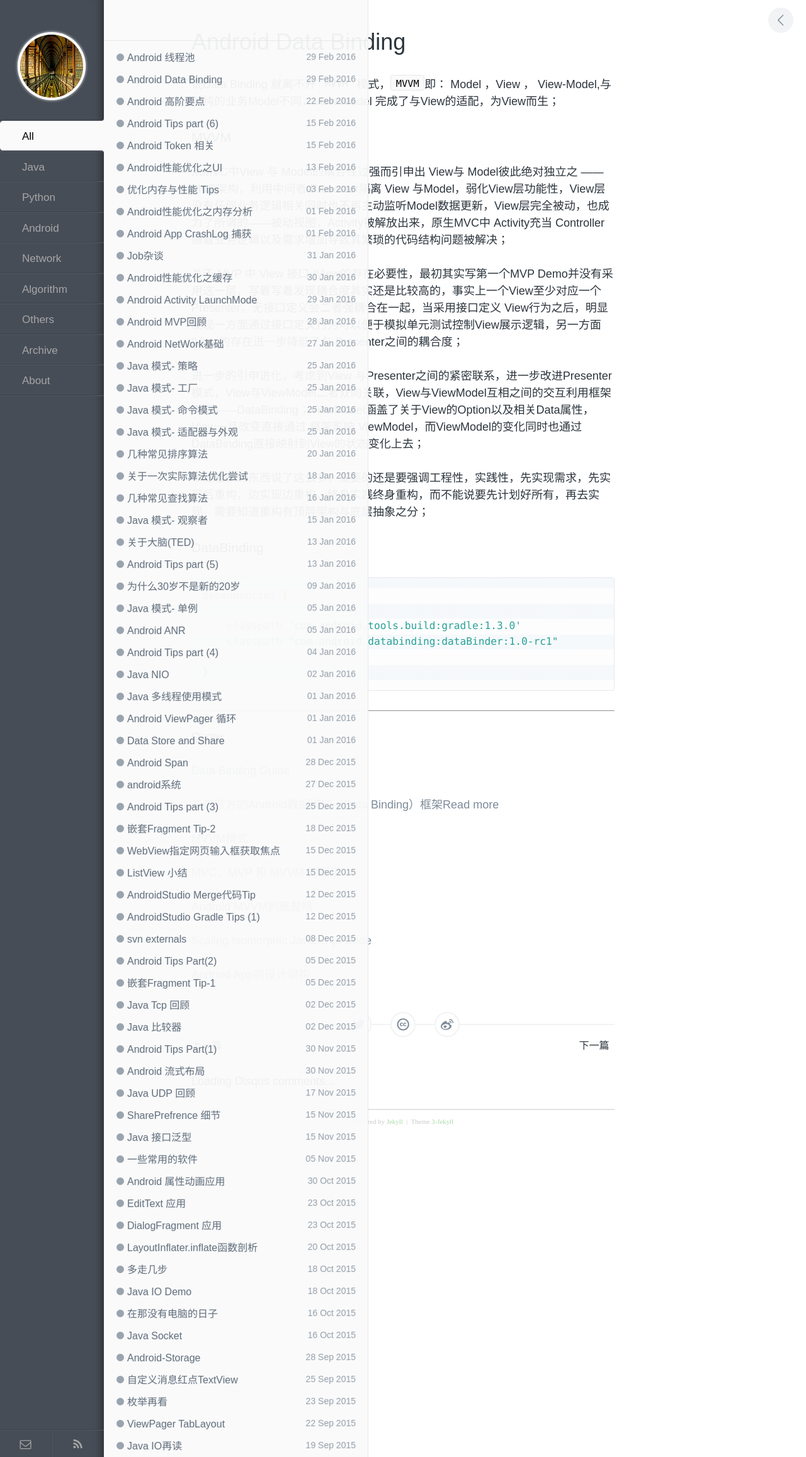
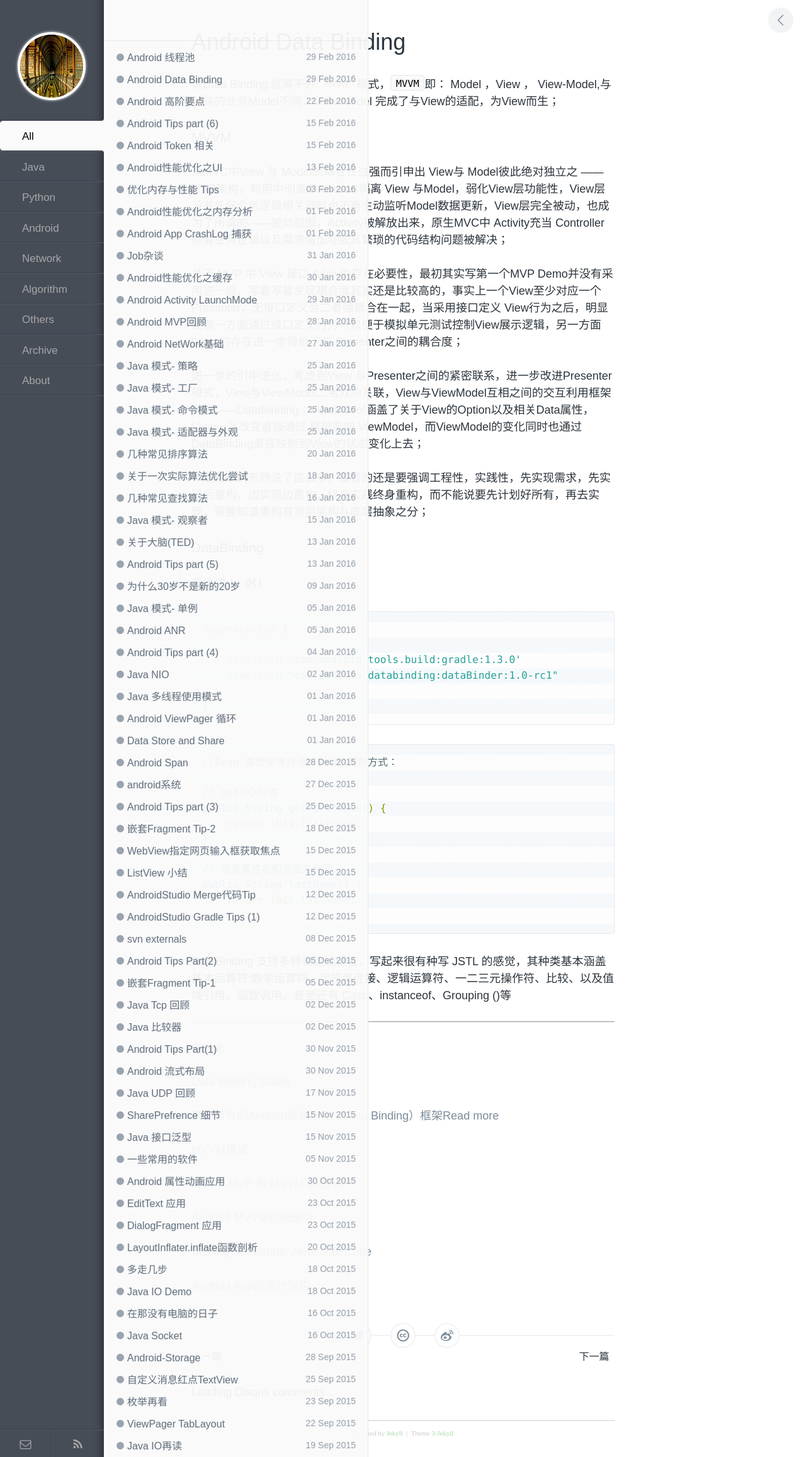
Before and after one commit to enlipan/enlipan.github.io, a Jekyll site: the page built from _posts/2016-02-29-android-data-binding.md, in a window 1280 px wide. Shown: the whole page at 63% size. Built offline with Jekyll 4.4.1, drawn with Linux system fonts in a browser that asks for light colours; nearby versions of some CDN libraries; comment, search, counter and statistics services are not loaded.

Commit message:
modify databinding

```diff
--- a/_posts/2016-02-29-android-data-binding.md
+++ b/_posts/2016-02-29-android-data-binding.md
@@ -19,6 +19,10 @@ category: android
 
 ### DataBinding
 
+表达式： `@{}`
+
+
+
 {% highlight groovy %}
 
 dependencies {
@@ -29,6 +33,27 @@ dependencies {
 }
 
 {% endhighlight %}
+
+
+{% highlight java %}
+
+//Bean 类型中支持值域引用的函数方式：
+
+// getXXX形式
+public String getFirstName() {
+    return this.firstName;
+}
+
+// 或者属性名和方法名相同
+public String lastName() {
+    return this.lastName;
+}
+
+{% endhighlight %}
+
+
+
+DataBinding 支持多种表达式语言，写起来很有种写 JSTL 的感觉，其种类基本涵盖基本运算符:数学运算符、字符串连接、逻辑运算符、一二三元操作符、比较、以及值域引用、函数调用，甚至还有 Cast 、instanceof、Grouping ()等
 
 
 
```
